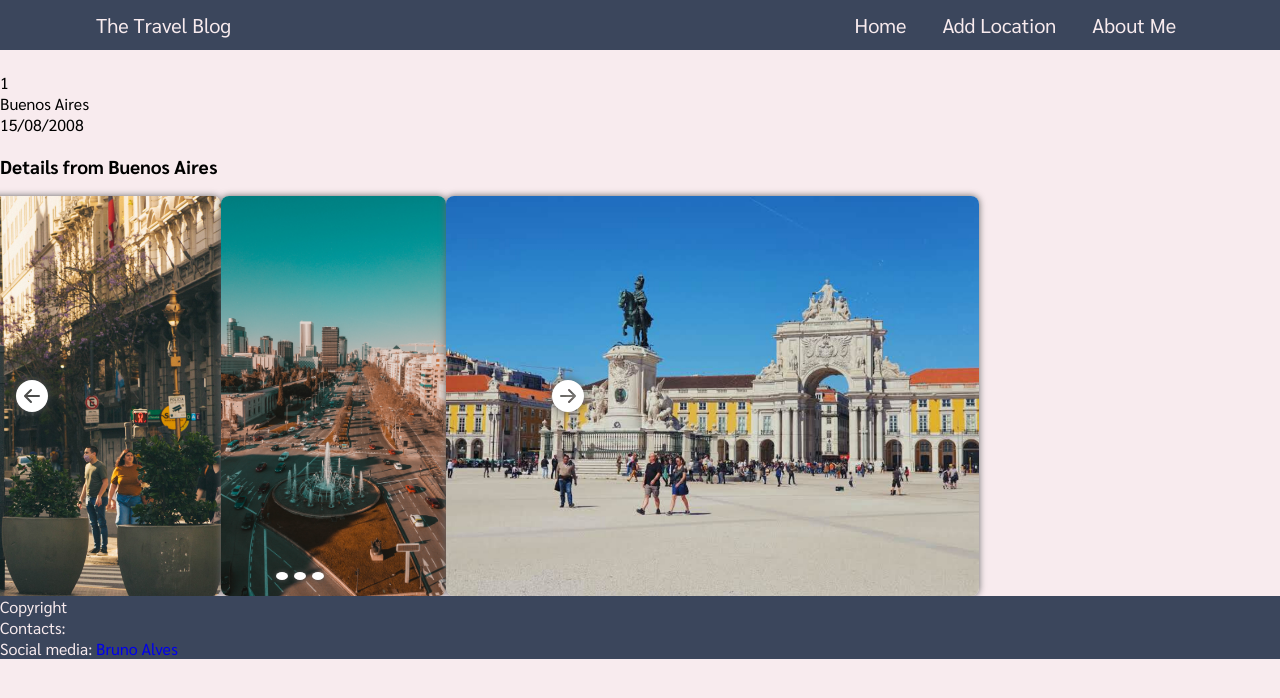
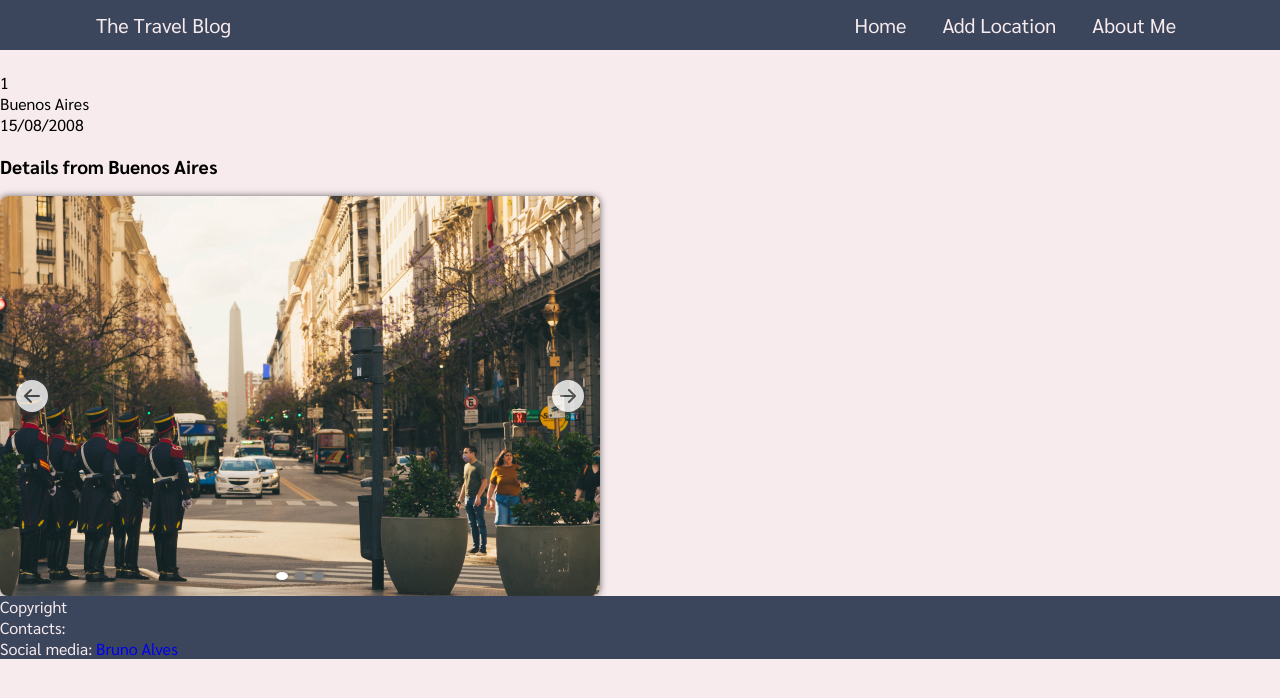
Before and after one commit to flag-80306/project1-Bruno-Alves, a React (Vite) app: page /tripdetail/1 in a window 1280 px wide. Shown: the top 698 px of the page. Built offline with nearby package versions, Linux system fonts and the light colour scheme.

Commit message:
carousel functionality done

```diff
--- a/src/components/Carousel.jsx
+++ b/src/components/Carousel.jsx
@@ -1,26 +1,49 @@
+import { useState } from "react";
 import { BsArrowLeftCircleFill, BsArrowRightCircleFill } from "react-icons/bs";
 
 function Carousel({ city }) {
   console.log("Console.log city!!!");
   console.log(city);
+  const [slide, setSlide] = useState(0);
+
+  function nextSlide() {
+    setSlide(slide === city.slides.length - 1 ? 0 : slide + 1);
+  }
+
+  function prevSlide() {
+    setSlide(slide === 0 ? city.slides.length - 1 : slide - 1);
+  }
+
   return (
     <>
       <h3>Details from {city.name}</h3>
 
       <div className="carousel">
-        <BsArrowLeftCircleFill className="arrow arrow-left" />
-        {city.slides?.map((slide, index) => (
+        <BsArrowLeftCircleFill
+          className="arrow arrow-left"
+          onClick={prevSlide}
+        />
+        {city.slides?.map((slideSRC, index) => (
           <img
-            src={slide}
-            className="slide"
+            src={slideSRC}
+            className={slide === index ? "slide" : "slide slide-hidden"}
             alt={`Image of ${city.name}`}
             key={index}
           />
         ))}
-        <BsArrowRightCircleFill className="arrow arrow-right" />
+        <BsArrowRightCircleFill
+          className="arrow arrow-right"
+          onClick={nextSlide}
+        />
         <span className="indicators">
           {city.slides?.map((_, index) => (
-            <button key={index} onClick={null} className="indicator"></button>
+            <button
+              key={index}
+              onClick={() => setSlide(index)}
+              className={
+                slide === index ? "indicator" : "indicator indicator-inactive"
+              }
+            ></button>
           ))}
         </span>
       </div>
--- a/src/styles/carousel.css
+++ b/src/styles/carousel.css
@@ -14,16 +14,22 @@
   height: 100%;
 }
 
+.slide-hidden {
+  display: none;
+}
+
 .arrow {
   position: absolute;
   filter: drop-shadow(0px 0px 5px #555);
   width: 2rem;
   height: 2rem;
   color: white;
+  opacity: 0.8;
 }
 
 .arrow:hover {
   cursor: pointer;
+  opacity: 1;
 }
 
 .arrow-left {
@@ -51,3 +57,7 @@
   margin: 0 0.2rem;
   cursor: pointer;
 }
+
+.indicator-inactive {
+  background-color: grey;
+}
```
